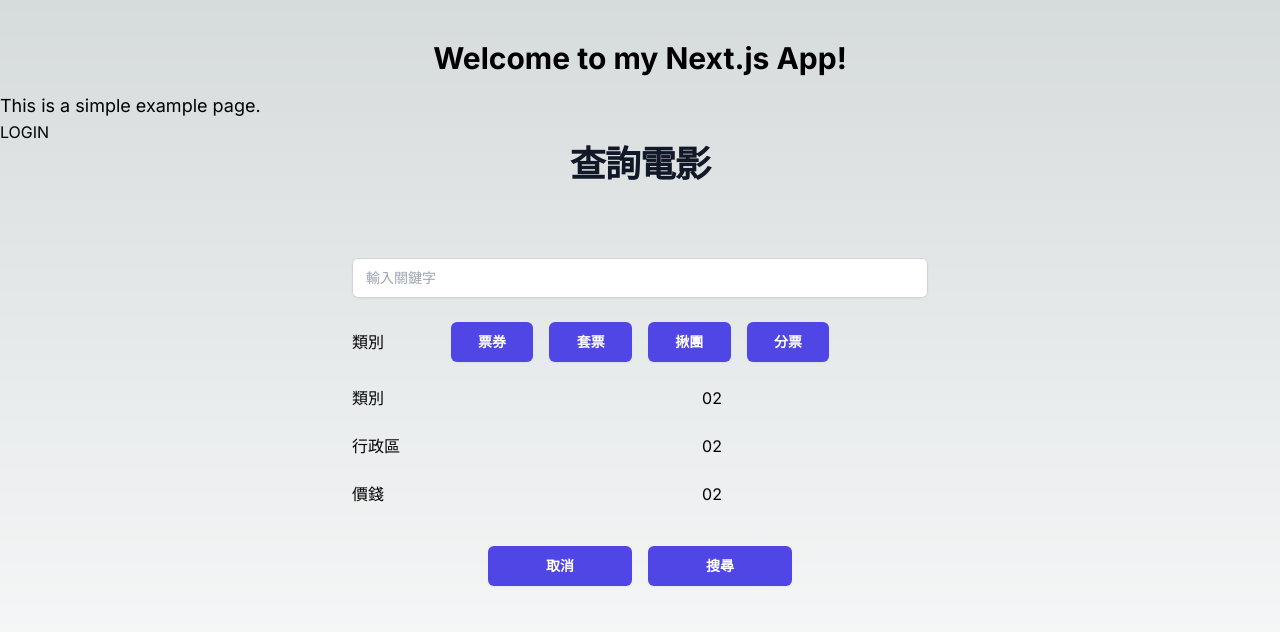
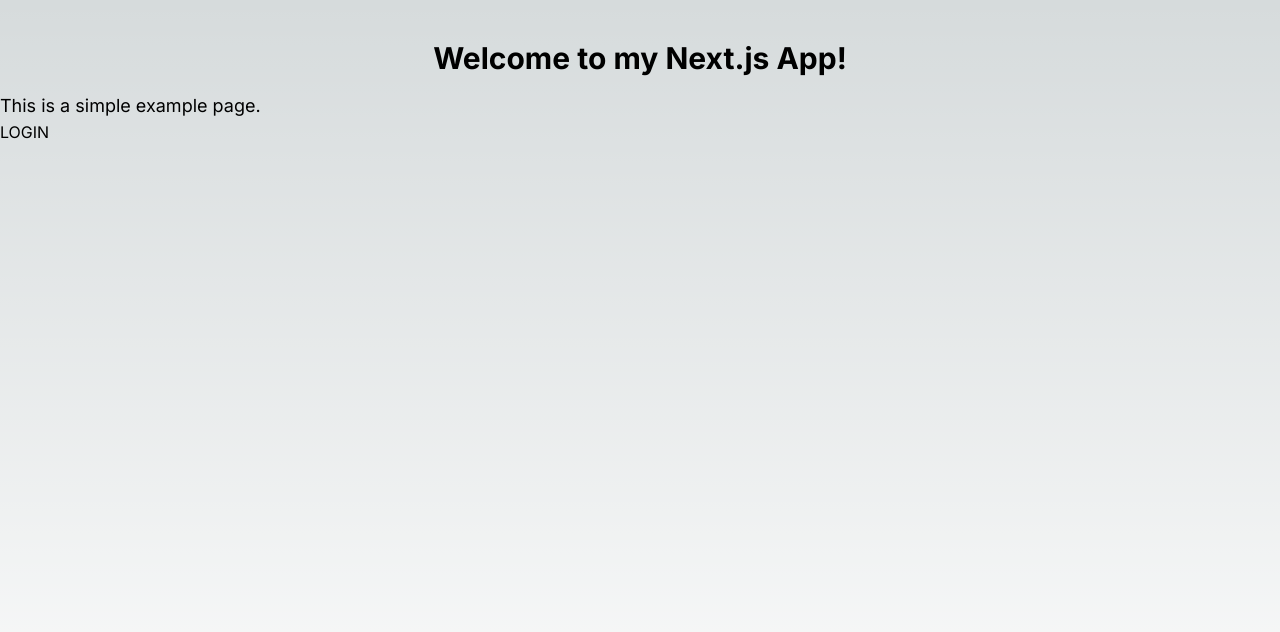
Before and after one commit to Hexsnorth12/TicketSystem-frontend, a Next.js app: page / in a window 1280 px wide. Shown: the top 632 px of the page. Built offline with nearby package versions, Linux system fonts and the light colour scheme.

Commit message:
searchForm

```diff
--- a/package.json
+++ b/package.json
@@ -14,6 +14,8 @@
   "dependencies": {
     "@heroicons/react": "^2.1.3",
     "@radix-ui/react-dialog": "^1.0.5",
+    "@radix-ui/react-icons": "^1.3.0",
+    "@radix-ui/react-select": "^2.0.0",
     "@reduxjs/toolkit": "^2.2.3",
     "next": "14.1.4",
     "react": "^18",
--- a/src/app/page.tsx
+++ b/src/app/page.tsx
@@ -14,7 +14,6 @@
           This is a simple example page.
         </p>
         <Link href={'/login'}>LOGIN</Link>
-        <SearchForm></SearchForm>
       </div>
     </main>
   )
--- a/src/components/common/input.tsx
+++ b/src/components/common/input.tsx
@@ -27,7 +27,7 @@
           onChange={(e) => onChange(e.target.value)}
           type={type}
           placeholder={placeholder}
-          className="block w-full rounded-md border-0 px-3.5 py-2 text-gray-900 shadow-sm ring-1 ring-inset ring-gray-300 placeholder:text-gray-400 focus:ring-2 focus:ring-inset focus:ring-indigo-600 sm:text-sm sm:leading-6 "
+          className="text-violet11 hover:bg-mauve3 data-[placeholder]:text-violet9 inline-flex h-[35px] w-full items-center justify-center gap-[5px] rounded bg-white px-[15px] text-[13px] leading-none shadow-[0_2px_10px] shadow-black/10 outline-none focus:shadow-[0_0_0_2px] focus:shadow-primary "
         />
       </div>
     </div>
--- /dev/null
+++ b/src/components/common/select.tsx
@@ -0,0 +1,92 @@
+import React from 'react'
+import * as Select from '@radix-ui/react-select'
+import {
+  CheckIcon,
+  ChevronDownIcon,
+  ChevronUpIcon,
+} from '@radix-ui/react-icons'
+
+const SelectDemo: React.FC = () => (
+  <Select.Root>
+    <Select.Trigger
+      className="text-violet11 hover:bg-mauve3 data-[placeholder]:text-violet9 inline-flex h-[35px] w-full items-center justify-center gap-[5px] rounded bg-white px-[15px] text-[13px] leading-none shadow-[0_2px_10px] shadow-black/10 outline-none focus:shadow-[0_0_0_2px] focus:shadow-primary"
+      aria-label="Food">
+      <Select.Value placeholder="Select a fruit…" />
+      <Select.Icon className="text-violet11">
+        <ChevronDownIcon />
+      </Select.Icon>
+    </Select.Trigger>
+    <Select.Portal>
+      <Select.Content className="overflow-hidden rounded-md bg-white shadow-[0px_10px_38px_-10px_rgba(22,_23,_24,_0.35),0px_10px_20px_-15px_rgba(22,_23,_24,_0.2)]">
+        <Select.ScrollUpButton className="text-violet11 flex h-[25px] cursor-default items-center justify-center bg-white">
+          <ChevronUpIcon />
+        </Select.ScrollUpButton>
+        <Select.Viewport className="p-[5px]">
+          <Select.Group>
+            <Select.Label className="text-mauve11 px-[25px] text-xs leading-[25px]">
+              Fruits
+            </Select.Label>
+            <SelectItem value="apple">Apple</SelectItem>
+            <SelectItem value="banana">Banana</SelectItem>
+            <SelectItem value="blueberry">Blueberry</SelectItem>
+            <SelectItem value="grapes">Grapes</SelectItem>
+            <SelectItem value="pineapple">Pineapple</SelectItem>
+          </Select.Group>
+
+          <Select.Separator className="bg-violet6 m-[5px] h-[1px]" />
+
+          <Select.Group>
+            <Select.Label className="text-mauve11 px-[25px] text-xs leading-[25px]">
+              Vegetables
+            </Select.Label>
+            <SelectItem value="aubergine">Aubergine</SelectItem>
+            <SelectItem value="broccoli">Broccoli</SelectItem>
+            <SelectItem value="carrot" disabled>
+              Carrot
+            </SelectItem>
+            <SelectItem value="courgette">Courgette</SelectItem>
+            <SelectItem value="leek">Leek</SelectItem>
+          </Select.Group>
+
+          <Select.Separator className="bg-violet6 m-[5px] h-[1px]" />
+
+          <Select.Group>
+            <Select.Label className="text-mauve11 px-[25px] text-xs leading-[25px]">
+              Meat
+            </Select.Label>
+            <SelectItem value="beef">Beef</SelectItem>
+            <SelectItem value="chicken">Chicken</SelectItem>
+            <SelectItem value="lamb">Lamb</SelectItem>
+            <SelectItem value="pork">Pork</SelectItem>
+          </Select.Group>
+        </Select.Viewport>
+        <Select.ScrollDownButton className="text-violet11 flex h-[25px] cursor-default items-center justify-center bg-white">
+          <ChevronDownIcon />
+        </Select.ScrollDownButton>
+      </Select.Content>
+    </Select.Portal>
+  </Select.Root>
+)
+
+interface SelectItemProps {
+  value: string
+  className?: string
+  children?: React.ReactNode
+  disabled?: boolean
+}
+const SelectItem: React.FC<SelectItemProps> = ({ children, ...props }) => {
+  return (
+    <Select.Item
+      className={
+        'text-violet11 data-[disabled]:text-mauve8 data-[highlighted]:bg-violet9 data-[highlighted]:text-violet1 relative flex h-[25px] select-none items-center rounded-[3px] pl-[25px] pr-[35px] text-[13px] leading-none data-[disabled]:pointer-events-none data-[highlighted]:outline-none'
+      }
+      {...props}>
+      <Select.ItemText>{children}</Select.ItemText>
+      <Select.ItemIndicator className="absolute left-0 inline-flex w-[25px] items-center justify-center">
+        <CheckIcon />
+      </Select.ItemIndicator>
+    </Select.Item>
+  )
+}
+
+export default SelectDemo
--- a/src/components/forms/Search.tsx
+++ b/src/components/forms/Search.tsx
@@ -1,19 +1,12 @@
 'use client' // This is a client component 👈🏽
 import React, { useState } from 'react'
-import Tab, { TabPanel } from '../common/tab'
 import Input from '../common/input'
-import Checkbox from '../common/checkbox'
+import Button from '../Button/index'
+import Select from '../common/select'
 export default function SearchForm() {
   const [username, setUsername] = useState('')
-
-  const [passWord, setPassWord] = useState('')
-
   const handleUsernameChange = (value: string) => {
     setUsername(value)
-  }
-
-  const handlePasswordChange = (value: string) => {
-    setPassWord(value)
   }
 
   return (
@@ -41,65 +34,47 @@
             <div className="grid grid-cols-6 items-center gap-4">
               <div>類別</div>
               <div className="place-items-stretch">
-                <button
-                  type="submit"
-                  className="block w-full rounded-md bg-indigo-600 px-3.5 py-2.5 text-center text-sm font-semibold text-white shadow-sm hover:bg-indigo-500 focus-visible:outline focus-visible:outline-2 focus-visible:outline-offset-2 focus-visible:outline-indigo-600">
-                  票券
-                </button>
+                <Button type="submit">票卷</Button>
               </div>
               <div className="place-self-stretch">
-                <button
-                  type="submit"
-                  className="block w-full rounded-md bg-indigo-600 px-3.5 py-2.5 text-center text-sm font-semibold text-white shadow-sm hover:bg-indigo-500 focus-visible:outline focus-visible:outline-2 focus-visible:outline-offset-2 focus-visible:outline-indigo-600">
-                  套票
-                </button>
+                <Button type="submit">套票</Button>
               </div>
               <div className="place-self-stretch">
-                <button
-                  type="submit"
-                  className="block w-full rounded-md bg-indigo-600 px-3.5 py-2.5 text-center text-sm font-semibold text-white shadow-sm hover:bg-indigo-500 focus-visible:outline focus-visible:outline-2 focus-visible:outline-offset-2 focus-visible:outline-indigo-600">
-                  揪團
-                </button>
+                <Button type="submit">揪團</Button>
               </div>
               <div className="place-self-stretch">
-                <button
-                  type="submit"
-                  className="block w-full rounded-md bg-indigo-600 px-3.5 py-2.5 text-center text-sm font-semibold text-white shadow-sm hover:bg-indigo-500 focus-visible:outline focus-visible:outline-2 focus-visible:outline-offset-2 focus-visible:outline-indigo-600">
-                  分票
-                </button>
+                <Button type="submit">分票</Button>
               </div>
             </div>
           </div>
           <div className="sm:col-span-2">
             <div className="flex flex-row">
-              <div className="basis-1/4">類別</div>
-              <div className="basis-3/4  text-center">02</div>
+              <div className="basis-1/4">地區 / 縣市</div>
+              <div className="grow basis-3/4 ">
+                <Select />
+              </div>
             </div>
           </div>
           <div className="sm:col-span-2">
             <div className="flex flex-row">
               <div className="basis-1/4">行政區</div>
-              <div className="basis-3/4  text-center">02</div>
+              <div className="grow basis-3/4 ">
+                <Select />
+              </div>
             </div>
           </div>
           <div className="sm:col-span-2">
             <div className="flex flex-row">
               <div className="basis-1/4">價錢</div>
-              <div className="basis-3/4  text-center">02</div>
+              <div className="grow basis-3/4 ">
+                <Select />
+              </div>
             </div>
           </div>
         </div>
         <div className="mt-10 flex justify-center gap-4">
-          <button
-            type="submit"
-            className="block w-1/4 rounded-md bg-indigo-600 px-3.5 py-2.5 text-center text-sm font-semibold text-white shadow-sm hover:bg-indigo-500 focus-visible:outline focus-visible:outline-2 focus-visible:outline-offset-2 focus-visible:outline-indigo-600">
-            取消
-          </button>
-          <button
-            type="submit"
-            className="block w-1/4 rounded-md bg-indigo-600 px-3.5 py-2.5 text-center text-sm font-semibold text-white shadow-sm hover:bg-indigo-500 focus-visible:outline focus-visible:outline-2 focus-visible:outline-offset-2 focus-visible:outline-indigo-600">
-            搜尋
-          </button>
+          <Button type="submit">取消</Button>
+          <Button type="submit">蒐尋</Button>
         </div>
       </form>
     </>
```
Also changed, not shown: 1 other file (tests, documents, lock files or other folders).
